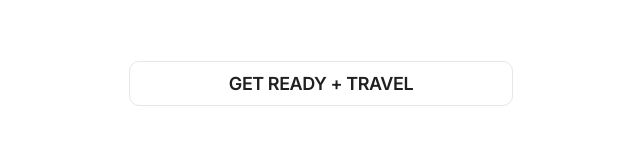
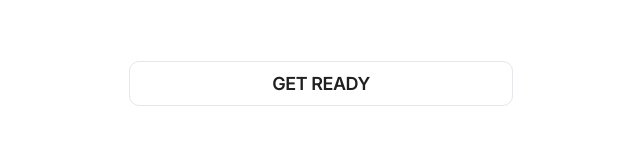
Before and after one commit to gurmeet-tech/savelinks, a Next.js app: page /nowplan in a window 1280 px wide. Shown: the part 387-547 px from the top of the page, without its empty margins (319-959 px from the left). Built offline with nearby package versions, Linux system fonts and the light colour scheme.

Commit message:
Tidy labels

```diff
--- a/src/app/nowplan/page.tsx
+++ b/src/app/nowplan/page.tsx
@@ -23,14 +23,14 @@ const subjects = ["Physics", "Chemistry", "Math"] as const;
 function getAction(h: number, m: number) {
   const total = h + m / 60;
   if (total >= 0 && total < 6) return "SLEEP";
-  if (total >= 6 && total < 7) return "REVISE FORMULAS";
-  if (total >= 7 && total < 8) return "GET READY + TRAVEL";
+  if (total >= 6 && total < 7) return "REVISION";
+  if (total >= 7 && total < 8) return "GET READY";
   if (total >= 8 && total < 15) return "SCHOOL";
-  if (total >= 15 && total < 15.75) return "LUNCH + REST";
+  if (total >= 15 && total < 15.75) return "REST";
   if (total >= 15.75 && total < 17.25) return "PHYSICS";
   if (total >= 17.25 && total < 17.5) return "BREAK";
   if (total >= 17.5 && total < 19) return "CHEMISTRY";
-  if (total >= 19 && total < 19.75) return "DINNER + WALK";
+  if (total >= 19 && total < 19.75) return "DINNER";
   if (total >= 19.75 && total < 21.25) return "MATH";
   if (total >= 21.25 && total < 21.75) return "LOG MISTAKES";
   if (total >= 21.75 && total < 22.5) return "WIND DOWN";
```
